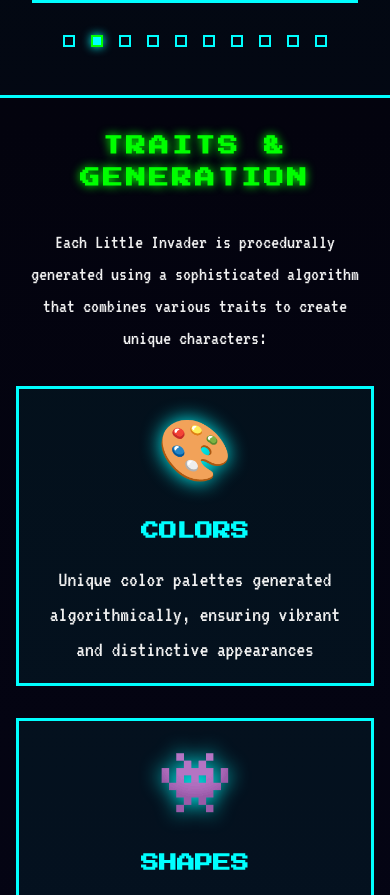
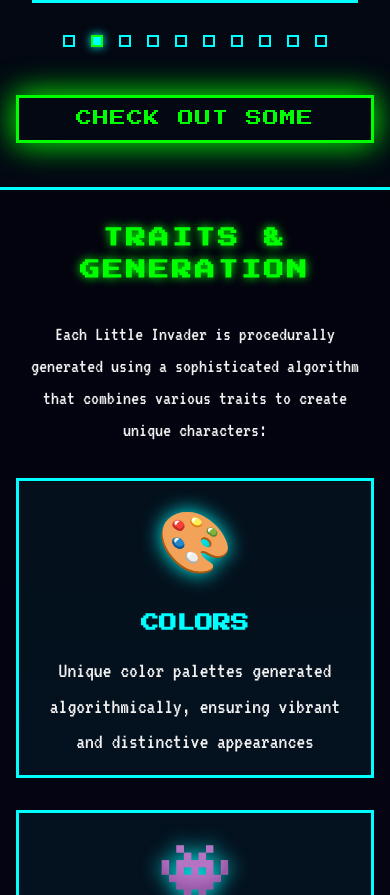
Before and after one commit to marcelogomess/littleinvaders, a plain HTML site: page index.html in a window 390 px wide. Shown: the part 1942-2837 px from the top of the page. Drawn offline with Linux system fonts and the light colour scheme.

Commit message:
Botao D0 eRedirecionamento

```diff
--- a/index.html
+++ b/index.html
@@ -8,6 +8,18 @@
     <meta property="og:title" content="Little Invaders - Pixel Monsters on the Blockchain">
     <meta property="og:description" content="Procedurally generated pixel art monsters invading the blockchain">
     <meta property="og:type" content="website">
+    <meta property="og:url" content="https://littleinvaders.com/">
+    <meta property="og:image" content="https://littleinvaders.com/assets/banner.png">
+    <meta property="og:image:width" content="1200">
+    <meta property="og:image:height" content="630">
+    <meta property="og:image:alt" content="Little Invaders - Pixel Monsters on the Blockchain">
+
+    <!-- Twitter Card tags -->
+    <meta name="twitter:card" content="summary_large_image">
+    <meta name="twitter:title" content="Little Invaders - Pixel Monsters on the Blockchain">
+    <meta name="twitter:description" content="Procedurally generated pixel art monsters invading the blockchain">
+    <meta name="twitter:image" content="https://littleinvaders.com/assets/banner.png">
+    <meta name="twitter:image:alt" content="Little Invaders - Pixel Monsters on the Blockchain">
     <title>Little Invaders - Pixel Monsters Invading the Blockchain</title>
     <link rel="preconnect" href="https://fonts.googleapis.com">
     <link rel="preconnect" href="https://fonts.gstatic.com" crossorigin>
@@ -179,6 +191,11 @@
                 <button class="carousel-btn carousel-btn-next" aria-label="Next invader">›</button>
                 <div class="carousel-dots" role="tablist"></div>
             </div>
+            <div class="carousel-cta">
+                <a href="https://api.flowkadot.com/api/v1/monsters/4043/view" target="_blank" rel="noopener noreferrer" class="btn btn-big">
+                    Check out some
+                </a>
+            </div>
         </div>
     </section>
 
--- a/styles.css
+++ b/styles.css
@@ -792,6 +792,56 @@ body {
     border-color: var(--accent-green);
 }
 
+.carousel-cta {
+    text-align: center;
+    margin-top: var(--spacing-lg);
+}
+
+.btn-big {
+    display: inline-block;
+    padding: var(--spacing-md) var(--spacing-xl);
+    font-family: var(--font-pixel);
+    font-size: 1.5rem;
+    text-decoration: none;
+    text-transform: uppercase;
+    letter-spacing: 3px;
+    border: 4px solid;
+    cursor: pointer;
+    transition: var(--transition-normal);
+    position: relative;
+    overflow: hidden;
+    background: transparent;
+    color: var(--accent-green);
+    border-color: var(--accent-green);
+    min-width: 300px;
+    text-align: center;
+    animation: big-button-glow 2s ease-in-out infinite;
+}
+
+@keyframes big-button-glow {
+    0%, 100% {
+        box-shadow: 0 0 20px rgba(0, 255, 0, 0.5);
+    }
+    50% {
+        box-shadow: 0 0 30px rgba(0, 255, 0, 0.8), 0 0 40px rgba(0, 255, 0, 0.5);
+    }
+}
+
+.btn-big:hover {
+    background: var(--accent-green);
+    color: var(--bg-primary);
+    border-color: var(--accent-cyan);
+    box-shadow:
+        0 0 30px var(--accent-green),
+        inset 0 0 30px rgba(0, 255, 0, 0.3);
+    transform: scale(1.05);
+    animation: none;
+}
+
+.btn-big:active {
+    transform: scale(0.98);
+}
+
 /* ============================================
    Footer
    ============================================ */
@@ -1010,6 +1060,13 @@ body {
     .carousel-slide {
         padding: var(--spacing-md);
     }
+
+    .btn-big {
+        font-size: 1.2rem;
+        padding: var(--spacing-sm) var(--spacing-lg);
+        min-width: 250px;
+        letter-spacing: 2px;
+    }
 }
 
 /* Small Mobile */
@@ -1067,4 +1124,12 @@ body {
         max-width: 150px;
         max-height: 150px;
     }
+
+    .btn-big {
+        font-size: 1rem;
+        padding: var(--spacing-xs) var(--spacing-md);
+        min-width: 200px;
+        letter-spacing: 1px;
+        border-width: 3px;
+    }
 }
```
